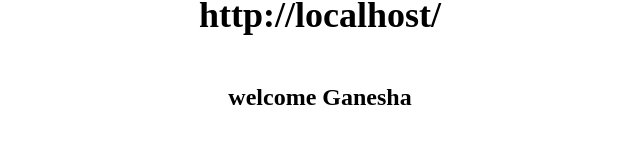
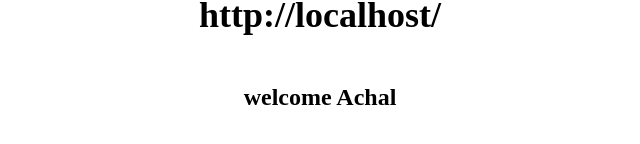
Before and after one commit to Achaldhote02/LearningProject, an Angular app: page / in a window 1280 px wide. Shown: the part 350-494 px from the top of the page, without its empty margins (320-960 px from the left). Built offline with nearby package versions, Linux system fonts and the light colour scheme.

Commit message:
some minor change in name public

```diff
--- a/src/app/property/property.component.ts
+++ b/src/app/property/property.component.ts
@@ -11,7 +11,7 @@ welcome {{name}}
 })
 export class PropertyComponent implements OnInit {
 
-  public name = "Ganesha";
+  public name = "Achal";
   constructor() { }
 
   ngOnInit(): void {
```
